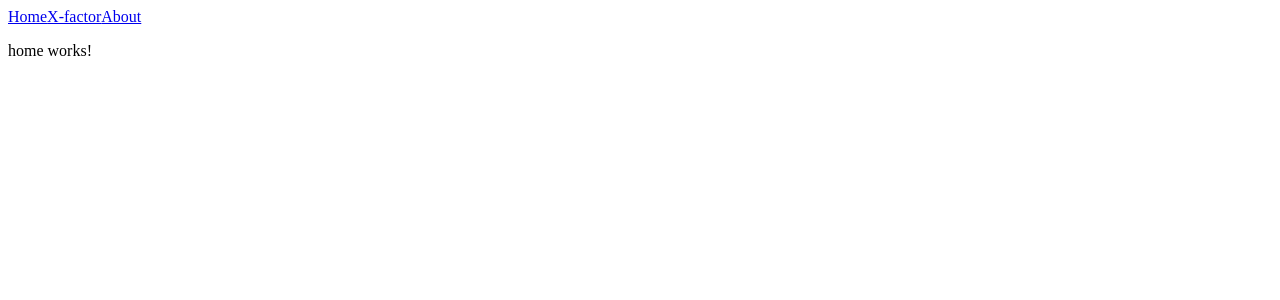
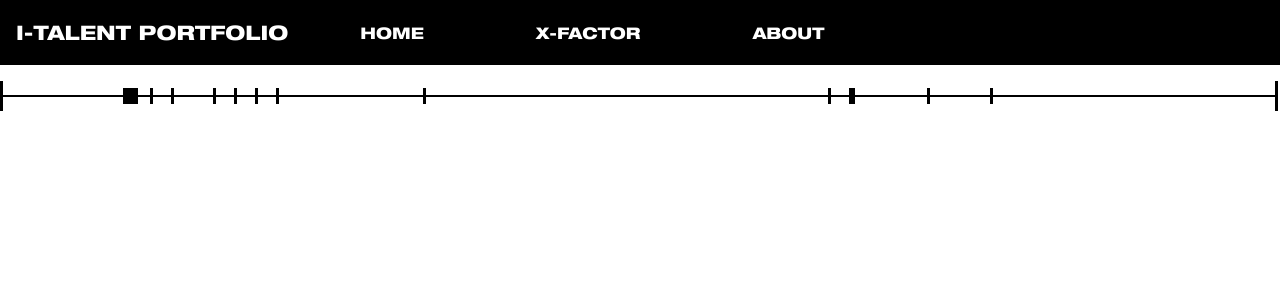
Before and after one commit to IlyasMercan/ITalentIlyasMercan, an Angular app: page /home in a window 1280 px wide. Shown: the top 300 px of the page. Built offline with nearby package versions, Linux system fonts and the light colour scheme.

Commit message:
added and styled nav bar

```diff
--- a/package.json
+++ b/package.json
@@ -19,6 +19,7 @@
     "@angular/platform-browser": "~8.2.14",
     "@angular/platform-browser-dynamic": "~8.2.14",
     "@angular/router": "~8.2.14",
+    "bootstrap": "^4.4.1",
     "d3": "^5.15.0",
     "rxjs": "~6.4.0",
     "tslib": "^1.10.0",
--- a/src/app/app.component.css
+++ b/src/app/app.component.css
@@ -0,0 +1,25 @@
+.pxl-font {
+  font-family: "83 heavy extended";
+}
+
+a {
+  color: white !important;
+}
+
+a:hover {
+  color: #58a618 !important;
+}
+
+nav {
+  background: black;
+}
+
+.navbar-brand {
+  margin-top: 7px;
+  color: white;
+  background-color: black;
+}
+
+#navbarNav {
+  background: black;
+}
--- a/src/app/app.component.html
+++ b/src/app/app.component.html
@@ -1,7 +1,18 @@
-<nav>
-  <a [routerLink]="['/home']" routerLinkActive="router-link-active">Home</a>
-  <a [routerLink]="['/x-factor']" routerLinkActive="router-link-active">X-factor</a>
-  <a [routerLink]="['/about']" routerLinkActive="router-link-active">About</a>
+<nav class="navbar navbar-expand-sm w-100">
+  <h3 class="navbar-brand pxl-font">I-TALENT PORTFOLIO</h3>
+  <div class="collapse navbar-collapse" id="navbarNav">
+    <ul class="navbar-nav">
+      <li class="nav-item mx-5">
+        <a class="nav-link pxl-font" [routerLink]="['/home']" routerLinkActive="router-link-active">HOME</a>
+      </li>
+      <li class="nav-item mx-5">
+        <a class="nav-link pxl-font" [routerLink]="['/x-factor']" routerLinkActive="router-link-active">X-FACTOR</a>
+      </li>
+      <li class="nav-item mx-5">
+        <a class="nav-link pxl-font" [routerLink]="['/about']" routerLinkActive="router-link-active">ABOUT</a>
+      </li>
+    </ul>
+  </div>
 </nav>
 
 <router-outlet></router-outlet>
--- a/src/app/app.component.ts
+++ b/src/app/app.component.ts
@@ -3,7 +3,10 @@ import { Component } from '@angular/core';
 @Component({
   selector: 'app-root',
   templateUrl: './app.component.html',
-  styleUrls: ['./app.component.css']
+  styleUrls: [
+    './app.component.css',
+    './../../node_modules/bootstrap/dist/css/bootstrap.css'
+  ]
 })
 export class AppComponent {
   title = 'ITalentPortfolioIlyasMercan';
--- a/src/app/components/home/home.component.html
+++ b/src/app/components/home/home.component.html
@@ -1 +1,3 @@
-<p>home works!</p>
+<div class="container">
+  <app-timeline></app-timeline>
+</div>
--- a/src/app/components/timeline/timeline.component.ts
+++ b/src/app/components/timeline/timeline.component.ts
@@ -22,13 +22,14 @@ export class TimelineComponent implements OnInit {
 
   createTimeline() {
     const events = this.service.events;
-    const width = 2000;
-    const height = 800;
+    const width = 1300;
+    const height = 60;
 
     const timeline = d3.select('#timeline-container')
       .append('svg')
       .attr('width', width)
-      .attr('height', height);
+      .attr('height', height)
+      .attr('class', 'timeline');
 
     // create a timeline with start date 01/01/2019 and end date 01/03/2019
     this.createRectangle(timeline, 'black', ((END_TIMELINE.getTime() / MILISECONDS_IN_DAY) - (START_TIMELINE.getTime() / MILISECONDS_IN_DAY)) * 3, 2, 0, 30, 'timeline');
--- a/src/app/components/x-factor/x-factor.component.ts
+++ b/src/app/components/x-factor/x-factor.component.ts
@@ -15,7 +15,7 @@ export class XFactorComponent implements OnInit {
   }
 
   createInteractiveXFactor() {
-    const width = 2000;
+    const width = 1800;
     const height = 800;
 
     const xFactor = d3.select('#x-factor-container')
--- a/src/styles.css
+++ b/src/styles.css
@@ -1 +1,9 @@
 /* You can add global styles to this file, and also import other style files */
+@font-face {
+  font-family: '83 heavy extended';
+  src: url("assets/fonts/Helvetica LT 83 Heavy Extended.ttf");
+}
+
+body {
+  margin: 0;
+}
```
Also changed, not shown: src/app/components/timeline/timeline.component.css (line endings or trailing spaces), src/assets/fonts/Helvetica LT 83 Heavy Extended.ttf (added), 1 other file (tests, documents, lock files or other folders).
